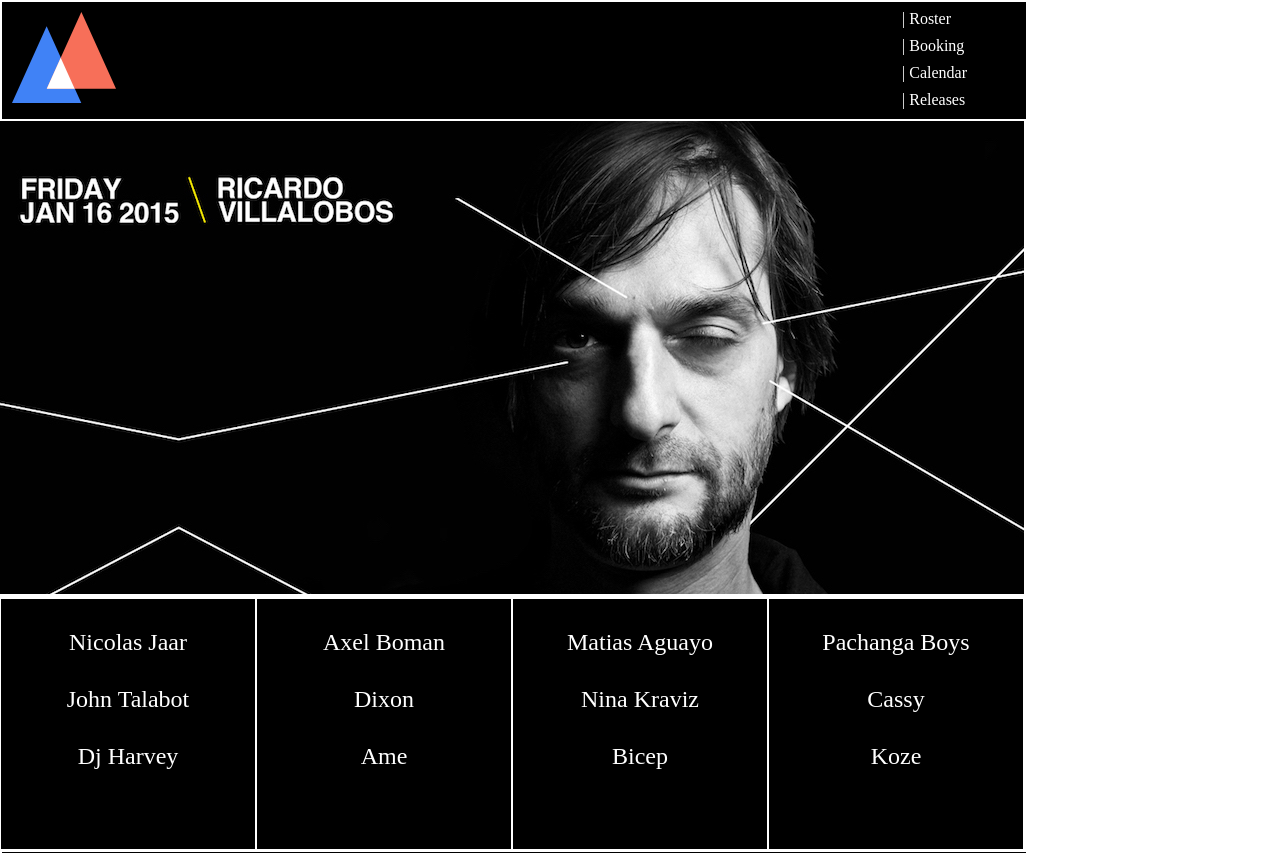
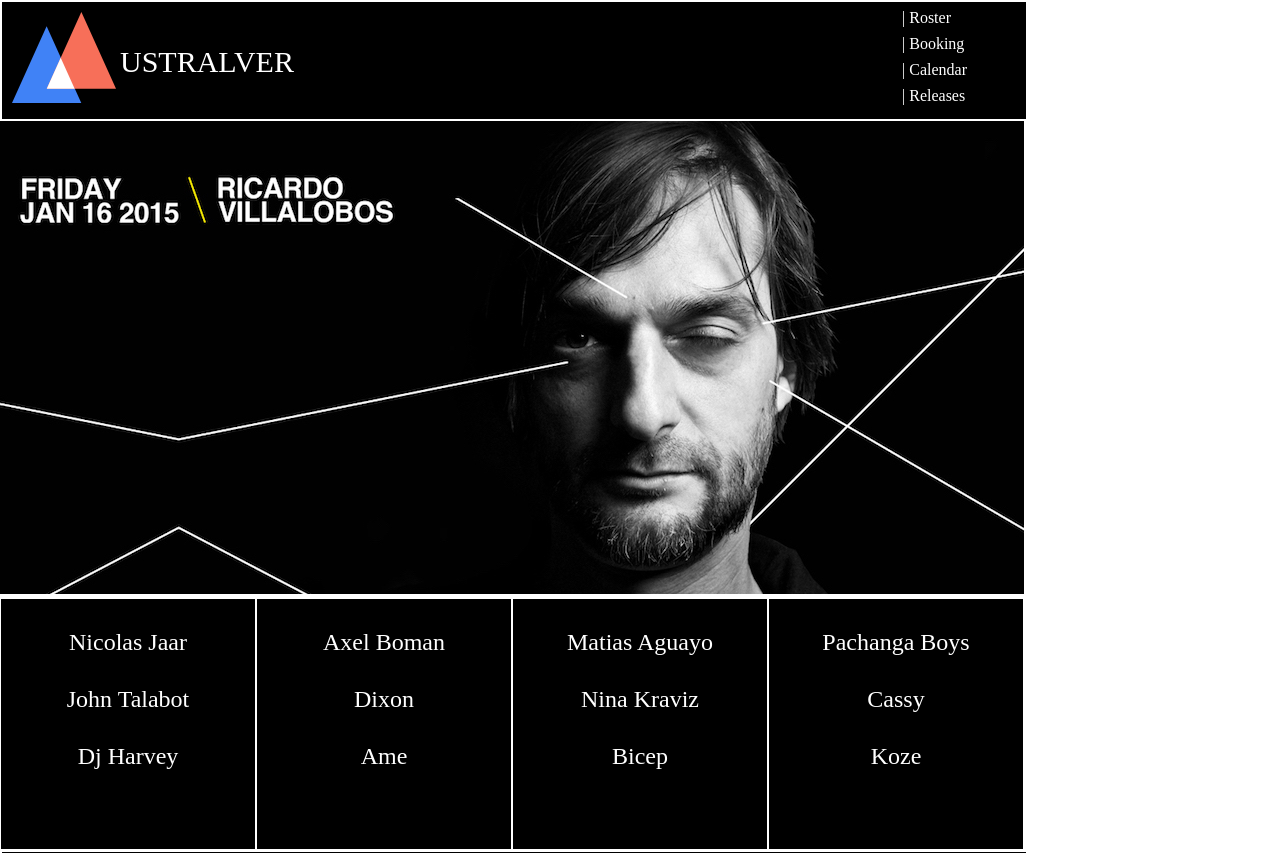
Before and after one commit to pabloverapdx/Australver-Booking-Agency, a plain HTML site: page index.html in a window 1280 px wide. Shown: the top 853 px of the page. Drawn offline with Linux system fonts and the light colour scheme.

Commit message:
fix header. Add lettering to logo on the header

```diff
--- a/css/styles.css
+++ b/css/styles.css
@@ -17,9 +17,19 @@ header {
 }
 
 header img {
+  position: relative;
   margin-top: 10px;
   margin-left: 10px;
   float: left;
+}
+
+.ustralver {
+  position: absolute;
+  left: 120px;
+  top: 45px;
+  color: white;
+  width: 250px;
+  font-size: 30px;
 }
 
 nav ul li {
@@ -27,7 +37,7 @@ nav ul li {
   width: 100px;
   display: block;
   color: white;
-  margin-top: 7px;
+  margin-top: 6px;
   line-height: 20px;
   margin-left: 900px;
 }
--- a/index.html
+++ b/index.html
@@ -9,6 +9,7 @@
     <div class="container">
       <header>
         <img src="img/logo.png" alt="" />
+        <p class="ustralver">USTRALVER</p>
         <nav>
           <ul>
             <li>| Roster</li>
```
